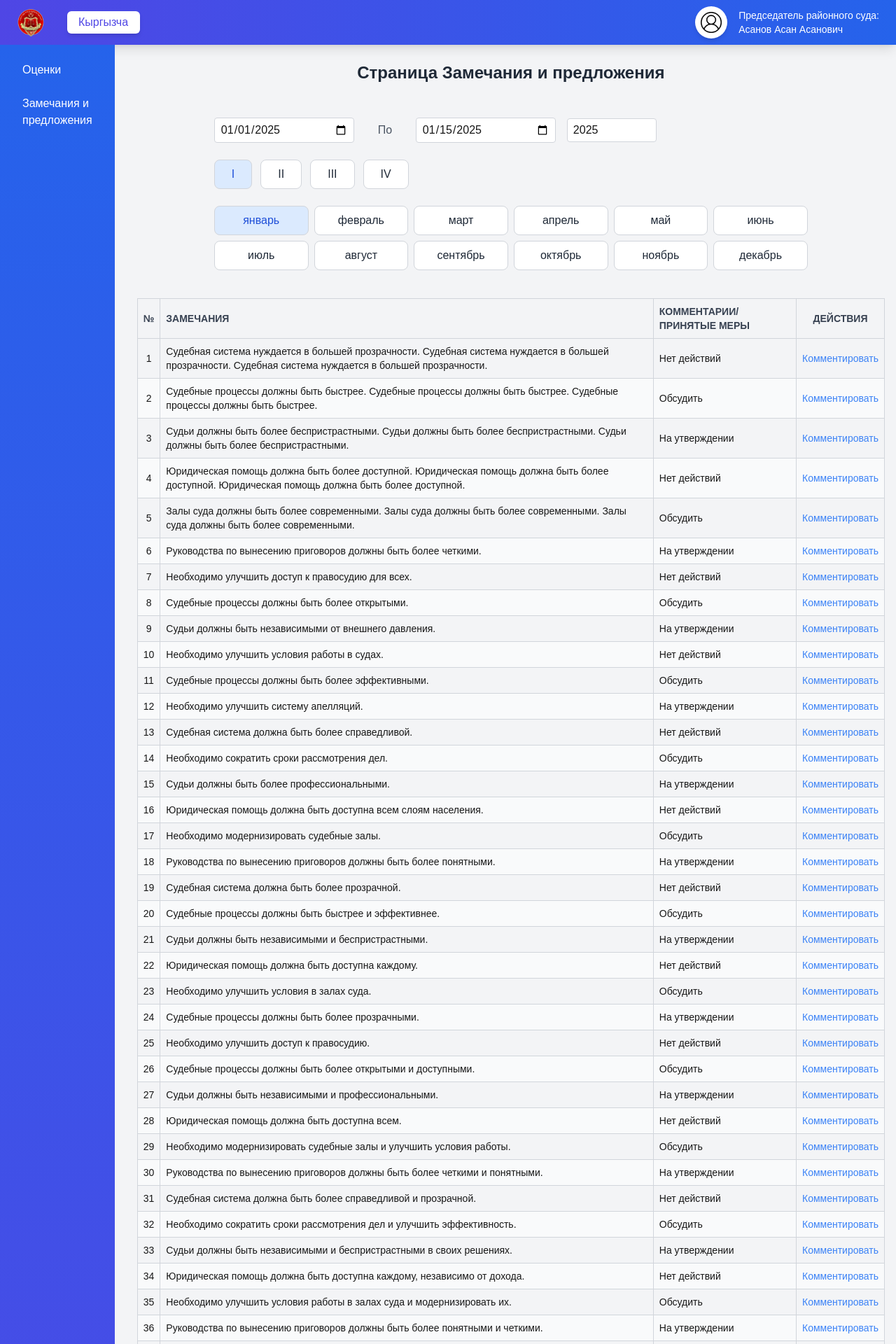
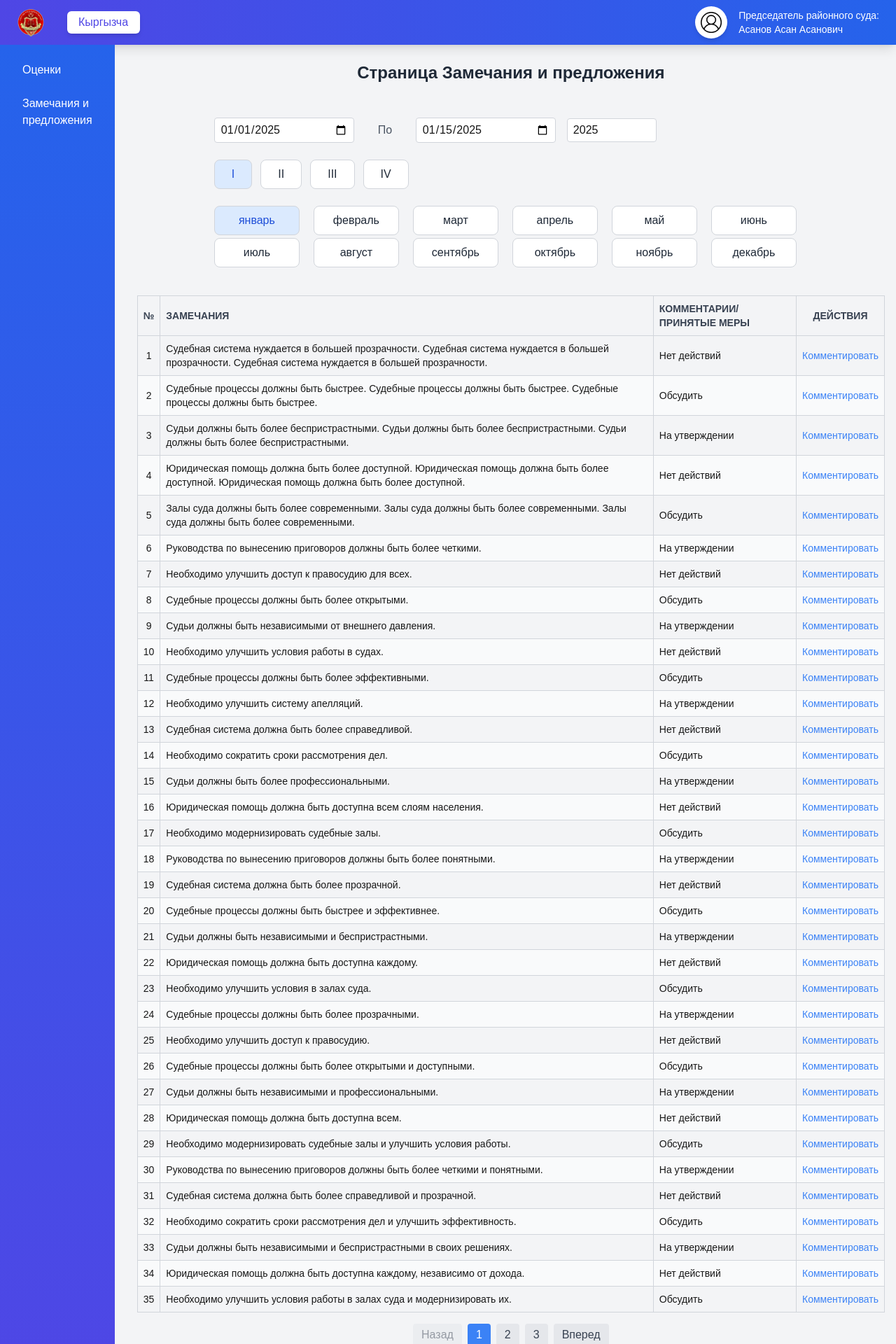
Before and after one commit to Kutman02/diogram, a Next.js app: page /suggestions in a window 1280 px wide. Shown: the top 1920 px of the page at 70% size. Built offline with nearby package versions, Linux system fonts and the light colour scheme.

Commit message:
sidebar отделил как отдельный компонент и работает

```diff
--- a/src/components/CommentsTable.tsx
+++ b/src/components/CommentsTable.tsx
@@ -13,7 +13,7 @@ const CommentsTable = () => {
   const [currentPage, setCurrentPage] = useState<number>(1);
   const [visibleActions, setVisibleActions] = useState<{ [key: number]: boolean }>({});
 
-  const itemsPerPage = 50;
+  const itemsPerPage = 35;
   const totalPages = Math.ceil(data.length / itemsPerPage);
 
   const currentData = useMemo(
@@ -44,8 +44,29 @@ const CommentsTable = () => {
   };
 
   const toggleActionVisibility = (id: number) => {
-    setVisibleActions((prev) => ({ ...prev, [id]: !prev[id] }));
+    setVisibleActions((prev) => {
+      const newVisibleActions = { ...prev, [id]: !prev[id] };
+      Object.keys(newVisibleActions).forEach((key) => {
+        if (parseInt(key) !== id) {
+          newVisibleActions[parseInt(key)] = false;
+        }
+      });
+      return newVisibleActions;
+    });
   };
+
+  const handleClickOutside = (event: MouseEvent) => {
+    if (!(event.target as HTMLElement).closest('.action-menu')) {
+      setVisibleActions({});
+    }
+  };
+
+  useEffect(() => {
+    document.addEventListener('mousedown', handleClickOutside);
+    return () => {
+      document.removeEventListener('mousedown', handleClickOutside);
+    };
+  }, []);
 
   if (isLoading) {
     return <p className="text-center text-gray-700">Загрузка данных...</p>;
@@ -76,7 +97,7 @@ const CommentsTable = () => {
                 <td className="border border-gray-300 px-2 py-2">{item.comment}</td>
                 <td className="border border-gray-300 px-2 py-2">{item.action}</td>
                 <td className="border border-gray-300 px-2 py-2 text-center">
-                  <div className="relative">
+                  <div className="relative action-menu">
                     <button
                       className="p-2 bg-gray-200 rounded focus:outline-none focus:ring md:hidden"
                       onClick={() => toggleActionVisibility(item.id)}
--- a/src/components/Footer.jsx
+++ b/src/components/Footer.jsx
@@ -4,7 +4,7 @@ const Footer = () => {
   return (
     <footer className="bg-blue-500 text-white py-4">
       <div className="container mx-auto text-center px-4">
-                <p>&copy; Все права защищены.</p>
+        <p className="text-sm md:text-base">&copy; Все права защищены.</p>
       </div>
     </footer>
   );
--- a/src/components/PeriodSelection.tsx
+++ b/src/components/PeriodSelection.tsx
@@ -23,7 +23,7 @@ export default function PeriodSelection() {
         <input
           type="number"
           className="col-span-4 sm:col-span-2 border border-gray-300 rounded px-2 py-1 w-full focus:outline-none focus:ring-2 focus:ring-blue-500"
-          defaultValue="2025"
+          defaultValue={2025}
         />
       </div>
 
@@ -44,7 +44,7 @@ export default function PeriodSelection() {
       </div>
 
       {/* Месяцы */}
-      <div className="mt-6 grid grid-cols-3 sm:grid-cols-6 lg:grid-cols-14 gap-2">
+      <div className="mt-6 grid grid-cols-4 sm:grid-cols-8 lg:grid-cols-9 xl:grid-cols-6 gap-1">
         {[
           'январь',
           'февраль',
@@ -62,11 +62,11 @@ export default function PeriodSelection() {
           <button
             key={index}
             onClick={() => setActiveMonth(index)}
-            className={`border border-gray-300 px-3 py-2 rounded-lg text-sm sm:text-base ${
+            className={`border border-gray-300 px-4 py-2 rounded-lg text-sm sm:text-base ${
               activeMonth === index
                 ? 'bg-blue-100 border-blue-400 text-blue-700'
                 : 'bg-white text-gray-800'
-            } hover:bg-gray-200 focus:outline-none focus:ring-2 focus:ring-blue-500`}>
+            } hover:bg-gray-200 focus:outline-none focus:ring-2 focus:ring-blue-500 sm:min-w-[8ch] sm:mr-4 mb-2 sm:mb-0`}>
             {month}
           </button>
         ))}
```
Lines whose indentation alone changed are shown as unchanged.
